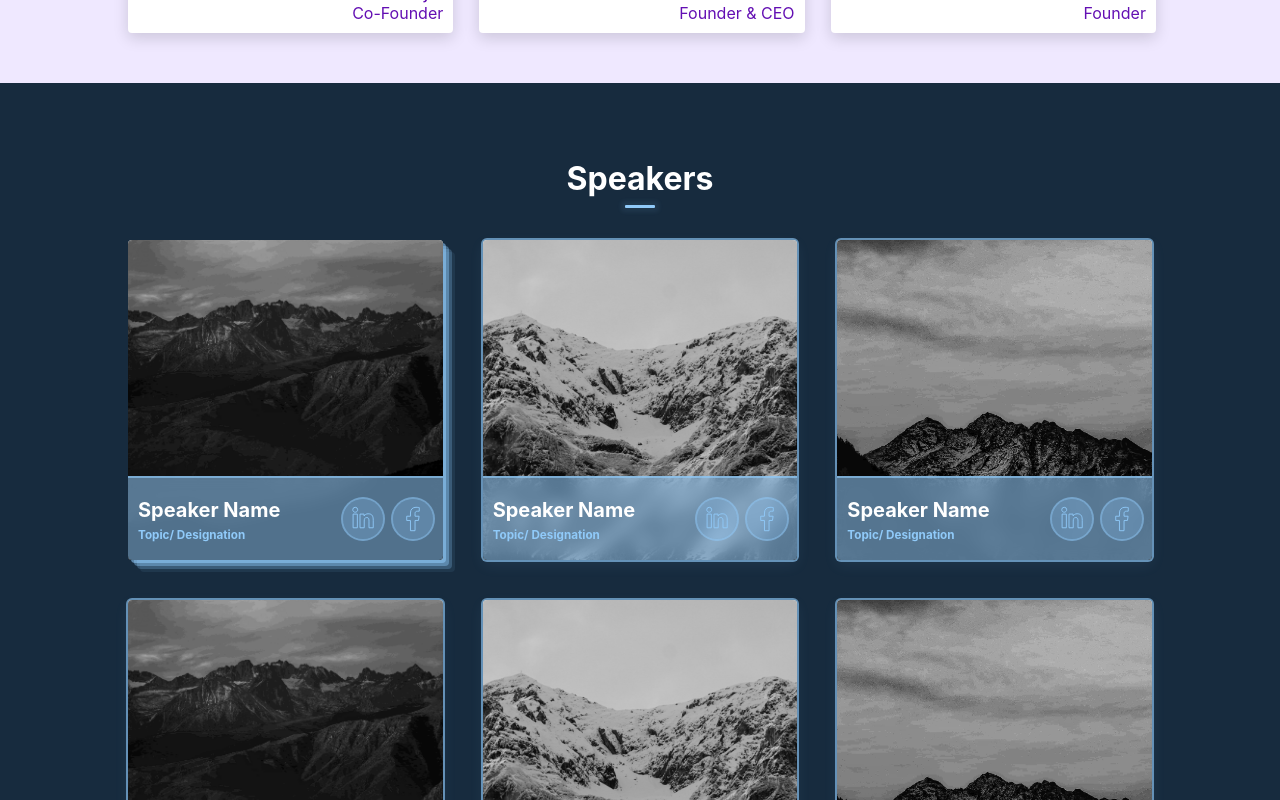
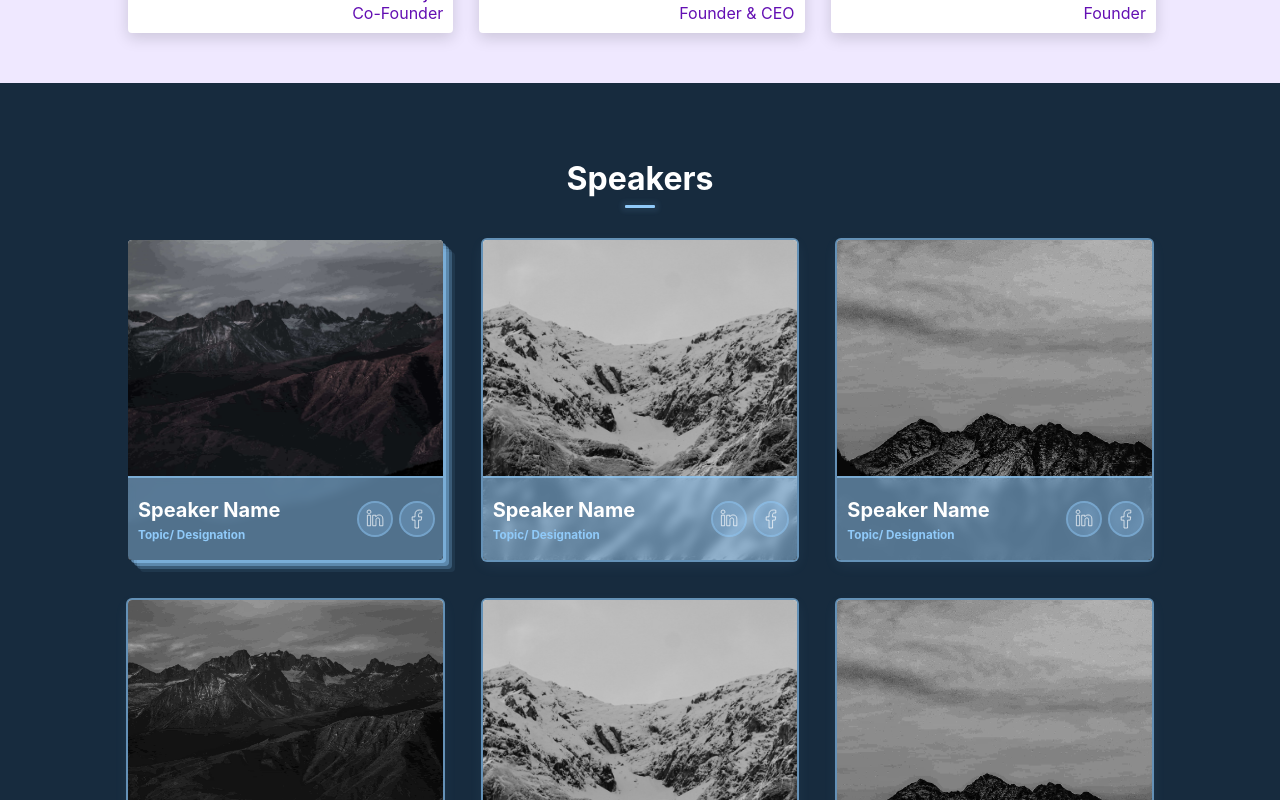
Before and after one commit to shin-igami/Web3-Event-GDSC, a React (Create React App) app: page / in a window 1280 px wide. In both pictures the pointer is over the picture 285 px from the left and 1876 px from the top of the page. Shown: the part 1476-2276 px from the top of the page. Built offline with nearby package versions, Linux system fonts and the light colour scheme.

Commit message:
Speaker Cards

```diff
--- a/src/styles/components/Blog.scss
+++ b/src/styles/components/Blog.scss
@@ -20,18 +20,8 @@
       9px 9px 0px $primary24,
       12px 12px 0px $primary8;
       .image img{
-          filter: grayscale(100);
-          &::after{
-            content: "";
-            position: absolute;
-            height:100%;
-            width: 100%;
-            top: 0;
-            left: 0;
-            background-color: $primary8;
-            z-index: 1;
-            pointer-events: none;
-          }
+          transform: scale(1);
+          filter: grayscale(0.8);
         }
   }
   .image {
@@ -42,7 +32,8 @@
       height: 100%;
       object-fit:cover;
       width: 100%;
-      filter: grayscale(100);
+      transform: scale(1.1);
+      filter: grayscale(1);
       transition:all 0.4s ease-in-out;
       position: relative;
     }
@@ -59,7 +50,7 @@
     bottom:0;
     border-top: 0.2rem solid $primary64;
     cursor: default;
-    backdrop-filter: blur(8px);
+    backdrop-filter: blur(4px);
 
     .content-text{
       display: flex;
--- a/src/styles/components/Button.scss
+++ b/src/styles/components/Button.scss
@@ -67,26 +67,26 @@ button {
   color: $primary;
   padding: 0.2rem;
   transition: 0.4s ease-in-out;
-  padding: 1rem;
+  padding: 0.6rem;
   border-radius: 50%;
   box-shadow: 0 0 0 0.2rem $primary56;
   svg{
     fill: none;
-    stroke: $primary;
+    stroke: $secondary;
     stroke-width: 2rem;
-    transform:scale(1.3);
+    transform:scale(1);
     overflow:visible;
   }
 
   &:hover {
-    background-color: $primary40;
+    background-color: $primary64;
     box-shadow:
       0 0 0 0.2rem $primary56,
-      0 0 0.1rem 0.2rem $primary40;
+      0 0 0.1rem 0.2rem $primary40,
+      0 0 0.1rem 0.2rem $secondary;
 
     svg{
-      stroke: $primary90;
-      fill: $primary80;
+      fill: $secondary;
     }
   }
 }
```
